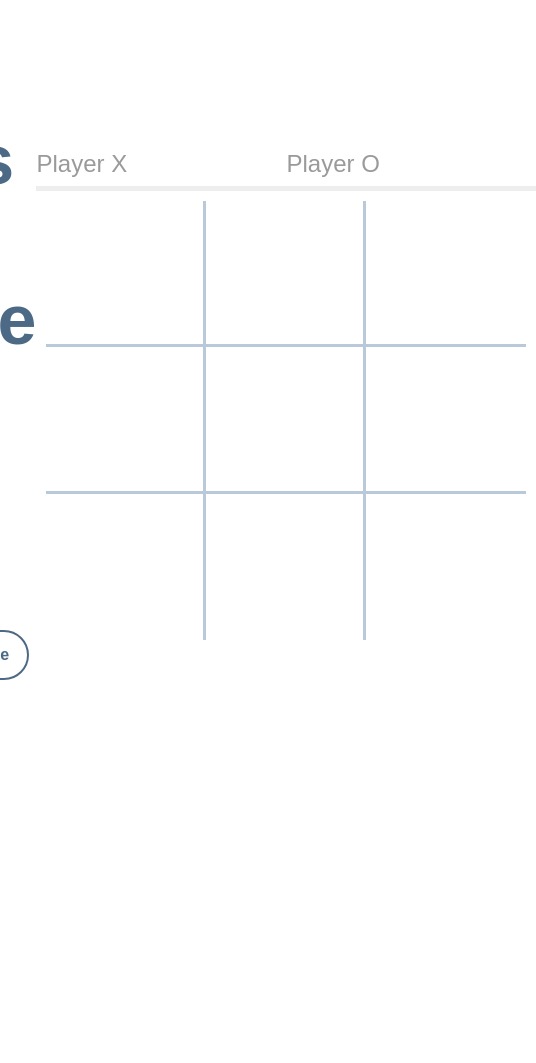
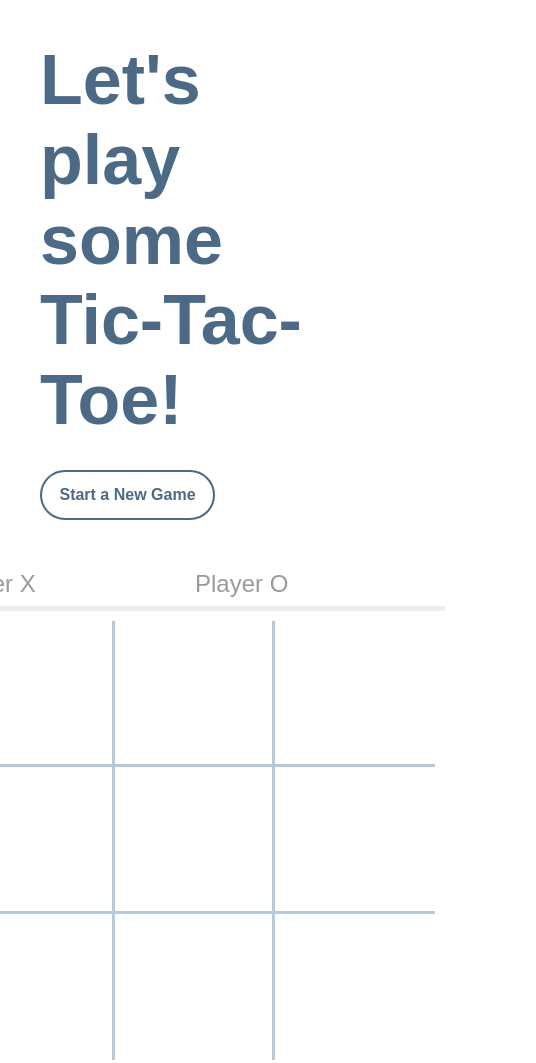
Before and after one commit to nard1n/tictactoe, a plain HTML site: page index.html in a window 390 px wide. Shown: the whole page, 536 px wide, since content can reach past the window. Before the commit the page ends 844 px from the top, so only its background shows below. Drawn offline with Linux system fonts and the light colour scheme.

Commit message:
add media query to add mobile/small screen responsiveness, added player tile colors and win tile color

```diff
--- a/style.css
+++ b/style.css
@@ -14,13 +14,19 @@ h1 {
     font-weight: bold;
 }
 
+.title {
+    max-width: 500px;
+
+}
+
 .wrapper {
     display: flex;
     height: 800px;
     max-width: 1440px;
     align-items: center;
-    justify-content: center;
+    justify-content: space-between;
     margin: 0 auto;
+    padding: 40px;
 }
 
 .restart {
@@ -104,3 +110,25 @@ h1 {
 .board-tile:hover {
     background-color: #eee;
 }
+
+.tile-x {
+    color: #42BED7;
+}
+
+.tile-o {
+    color: #D7BAFB;
+}
+
+.tile-winner span{
+    color: #23CE6B;
+}
+
+@media only screen and (max-width: 1200px) {
+    .wrapper {
+        flex-direction: column;
+    }
+
+    .left {
+        margin-bottom: 50px;
+    }
+}
```
